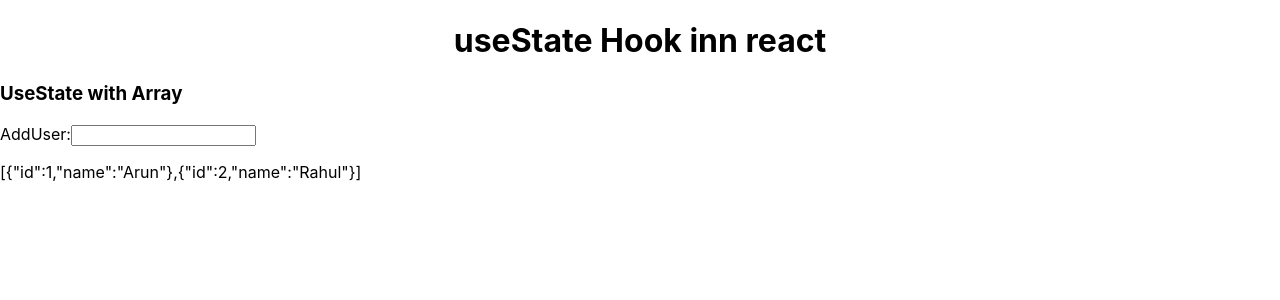
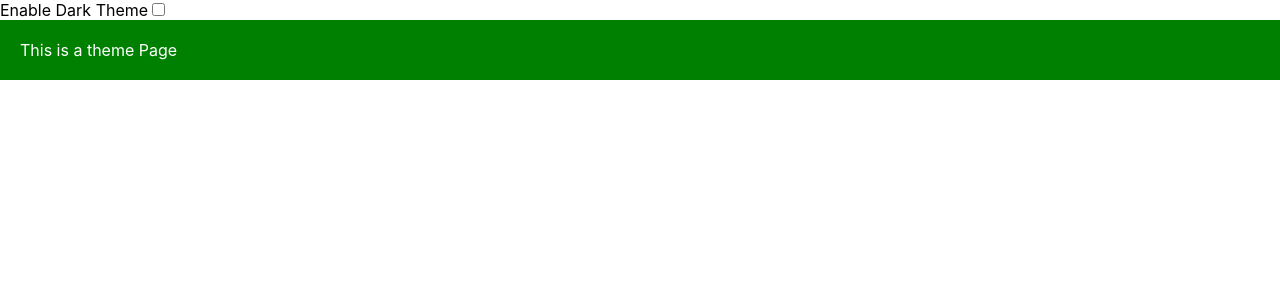
Before and after one commit to Arunarchitect/reacttutorialnisha, a React (Create React App) app: page / in a window 1280 px wide. Shown: the top 300 px of the page. Built offline with nearby package versions, Linux system fonts and the light colour scheme.

Commit message:
added  theme example

```diff
--- a/src/App.js
+++ b/src/App.js
@@ -4,7 +4,8 @@ import './App.css';
 // import Comment from './useState/Comment';
 // import Loading from './useState/Loading';
 // import UserForm from './useState/UserForm';
-import Users from './useState/Users';
+// import Users from './useState/Users';
+import Theme from './useState/Theme';
 
 
 function App() {
@@ -12,8 +13,8 @@ function App() {
 
   return (
   <>
-    <h1 style={{textAlign: 'center'}}>useState Hook inn react</h1>
-    <Users/>
+
+    <Theme/>
     {/* <Loading /> */}
     {/* <Link
       title="data1"
--- /dev/null
+++ b/src/useState/Theme.js
@@ -0,0 +1,33 @@
+import React,{useState} from 'react'
+
+function Theme ()  {
+    const [darkTheme, setDarkTheme] = useState(false);
+
+    const theme = {
+        darkTheme: {
+            backgroundColor:'gray',
+            color:'white',
+            padding:'20px'
+        },
+        lightTheme: {
+            backgroundColor:'green',
+            color:'white',
+            padding:'20px'
+        }
+    }
+
+  return (
+    <>
+        Enable Dark Theme
+        <input
+        type='checkbox'
+        checked={darkTheme}
+        onChange={()=> setDarkTheme(prevTheme => !prevTheme)}
+        />
+        <div style={darkTheme ? theme.darkTheme : theme.lightTheme}>This is a theme Page</div>
+    </>
+
+  )
+}
+
+export default Theme
```
